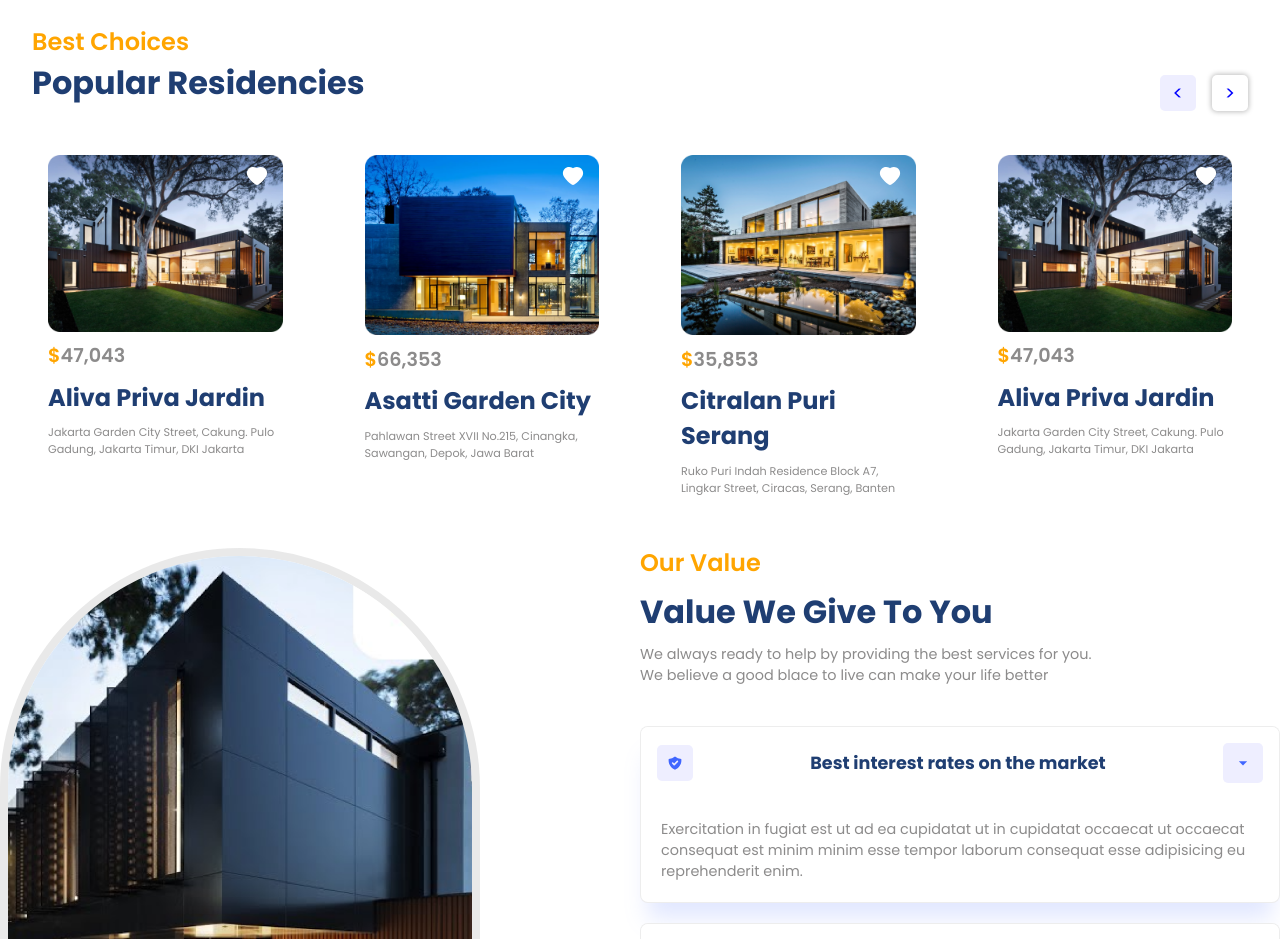
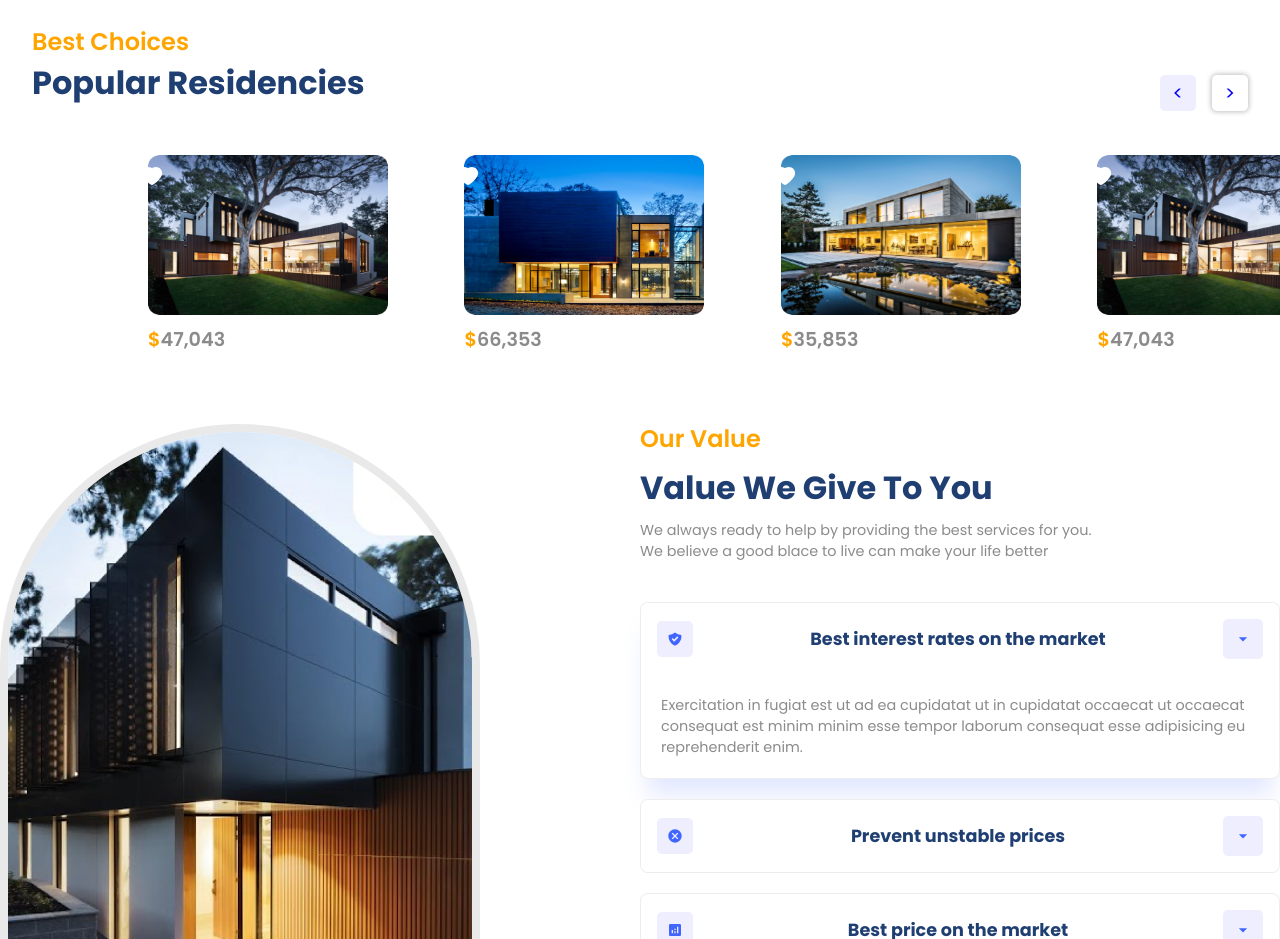
Before and after one commit to SankalpKokare/Real-Estate-Website, a React (Vite) app in the folder Client/my-react-app/: page / in a window 1280 px wide. Shown: the part 940-1879 px from the top of the page. Built offline with nearby package versions, Linux system fonts and the light colour scheme.

Commit message:
added property card and lodash truncate on properties page

```diff
--- a/Client/my-react-app/package.json
+++ b/Client/my-react-app/package.json
@@ -14,6 +14,7 @@
     "dayjs": "^1.11.10",
     "font-awesome": "^4.7.0",
     "framer-motion": "^11.0.24",
+    "lodash": "^4.17.21",
     "react": "^18.2.0",
     "react-accessible-accordion": "^5.0.0",
     "react-countup": "^6.5.3",
--- a/Client/my-react-app/src/Components/PropertyCard/PropertyCard.css
+++ b/Client/my-react-app/src/Components/PropertyCard/PropertyCard.css
@@ -1,23 +1,25 @@
-
 .r-card {
   gap: 0.6rem;
   padding: 1rem;
   border-radius: 10px;
-    max-width: max-content;
+  max-width: 25%;
   margin: auto;
   transition: all 300ms ease-in;
+  position: relative;
+  z-index: 0;
 }
 
-  .r-card>svg{
+.r-card > svg {
   position: absolute;
   top: 25px;
-    right: 30px;
+  right: 35px;
   z-index: 1;
 }
 
 .r-card > img {
-    width: 100%;
-    max-width: 15rem;
+  width: 15rem;
+  height: 10rem;
+  border-radius: 10px;
 }
 
 .r-card > :nth-child(3) {
--- a/Client/my-react-app/src/Components/PropertyCard/PropertyCard.jsx
+++ b/Client/my-react-app/src/Components/PropertyCard/PropertyCard.jsx
@@ -1,6 +1,7 @@
 import React from "react";
 import "./PropertyCard.css";
 import { AiFillHeart } from "react-icons/ai";
+import { truncate } from "lodash";
 
 function PropertyCard({ card }) {
   return (
@@ -12,8 +13,12 @@ function PropertyCard({ card }) {
         <span>{card.price}</span>
       </span>
 
-      <span className="primaryText">{card.name}</span>
-      <span className="secondaryText">{card.detail}</span>
+      <span className="primaryText">
+        {truncate(card.title, { length: 15 })}
+      </span>
+      <span className="secondaryText">
+        {truncate(card.description, { length: 80 })}
+      </span>
     </div>
   );
 }
--- a/Client/my-react-app/src/pages/Properties/Properties.jsx
+++ b/Client/my-react-app/src/pages/Properties/Properties.jsx
@@ -3,6 +3,7 @@ import SearchBar from "../../Components/SearchBar/SearchBar";
 import "./Properties.css";
 import useProperties from "../../hooks/useProperties";
 import { PuffLoader } from "react-spinners";
+import PropertyCard from "../../Components/PropertyCard/PropertyCard";
 function Properties() {
   const { data, isError, isLoading } = useProperties();
 
@@ -27,10 +28,16 @@ function Properties() {
       </div>
     );
   }
+  console.log(data);
   return (
     <div className="wrapper">
       <div className="flexColCenter paddings innerWidth properties-container">
         <SearchBar />
+        <div className="paddings flexCenter properties">
+          {data.map((card, i) => (
+            <PropertyCard card={card} key={i} />
+          ))}
+        </div>
       </div>
     </div>
   );
```
Also changed, not shown: 1 other file (tests, documents, lock files or other folders). Lines whose indentation alone changed are shown as unchanged.
